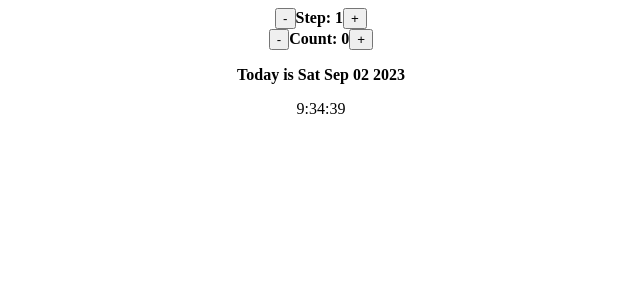
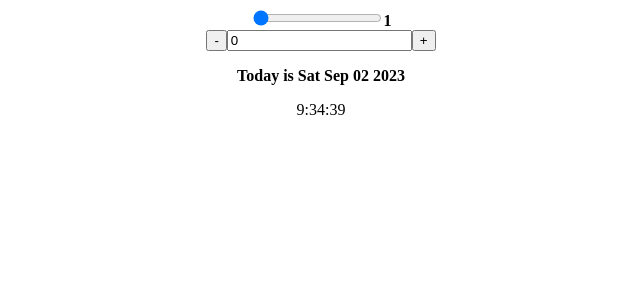
Before and after one commit to AliHaidarSavadi/4.date-counter, a React (Create React App) app: page / in a window 1280 px wide. Shown: the top 300 px of the page, without its empty margins (319-959 px from the left). Built offline with nearby package versions, Linux system fonts and the light colour scheme.

Commit message:
version-2 Slider added in step and input fieldadded in count and reset button added

```diff
--- a/src/App.js
+++ b/src/App.js
@@ -2,6 +2,7 @@ import { useState } from "react";
 import Step from "./components/Step";
 import Count from "./components/Count";
 import Message from "./components/Message";
+import ResetButton from "./components/ResetButton";
 import CurrentTime from "./components/CurrentTime";
 
 function App() {
@@ -10,32 +11,39 @@ function App() {
   const [count, setCount] = useState(0);
 
   //function for setting states and passing as props
-  function addStep() {
-    setStep((s) => s + 1);
-  }
-
-  function subtractStep() {
-    setStep((s) => (s > 1 && s - 1) || s);
+  function addStep(value) {
+    setStep(value);
   }
 
   function addCount() {
     setCount((c) => c + step);
   }
 
+  function addCountByType(value) {
+    setCount(value);
+  }
+
   function subtractCount() {
     setCount((c) => c - step);
   }
 
+  function reset() {
+    setStep(1);
+    setCount(0);
+  }
+
   return (
     <div style={{ textAlign: "center" }}>
-      <Step step={step} addStep={addStep} subtractStep={subtractStep} />
+      <Step step={step} addStep={addStep} />
       <Count
         step={step}
         count={count}
         addCount={addCount}
         subtractCount={subtractCount}
+        addCountByType={addCountByType}
       />
       <Message count={count} />
+      <ResetButton step={step} count={count} reset={reset} />
       <CurrentTime />
     </div>
   );
--- a/src/components/Count.jsx
+++ b/src/components/Count.jsx
@@ -1,8 +1,18 @@
-export default function Count({ step, count, addCount, subtractCount }) {
+export default function Count({
+  step,
+  count,
+  addCount,
+  subtractCount,
+  addCountByType,
+}) {
   return (
     <div className="count">
       <button onClick={subtractCount}>-</button>
-      <strong>Count: {count}</strong>
+      <input
+        type="text"
+        value={count}
+        onChange={(e) => addCountByType(Number(e.target.value) || 0)}
+      />
       <button onClick={addCount}>+</button>
     </div>
   );
--- /dev/null
+++ b/src/components/ResetButton.jsx
@@ -0,0 +1,5 @@
+export default function ResetButton({ step, count, reset }) {
+  return (
+    <>{(step !== 1 || count !== 0) && <button onClick={reset}>reset</button>}</>
+  );
+}
--- a/src/components/Step.jsx
+++ b/src/components/Step.jsx
@@ -1,9 +1,14 @@
-export default function Step({ step, addStep, subtractStep }) {
+export default function Step({ step, addStep }) {
   return (
     <div className="step">
-      <button onClick={subtractStep}>-</button>
-      <strong>Step: {step}</strong>
-      <button onClick={addStep}>+</button>
+      <input
+        type="range"
+        min="1"
+        max="10"
+        value={step}
+        onChange={(e) => addStep(Number(e.target.value))}
+      />
+      <strong>{step}</strong>
     </div>
   );
 }
```
